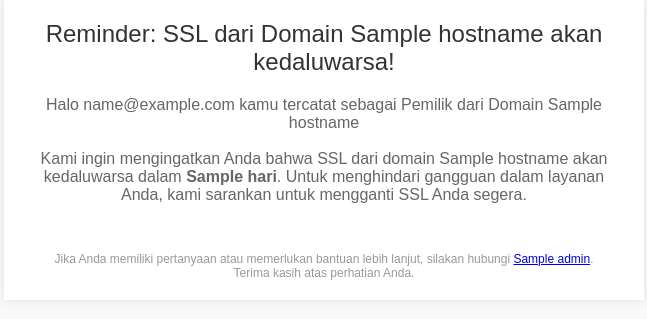
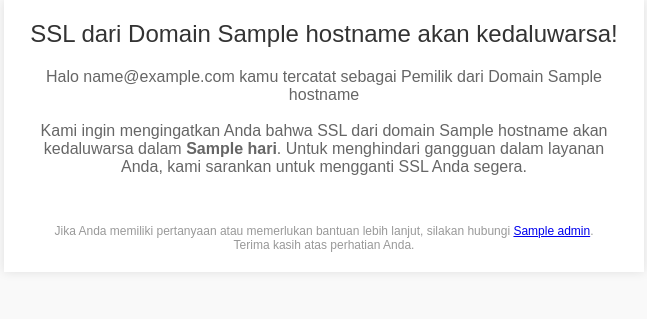
Before and after one commit to dimaskiddo/ssl-checker, a Python web app: template templates/reminder.html in a window 1280 px wide. Shown: the top 319 px of the page, without its empty margins (316-963 px from the left). Run offline with Jinja, Linux system fonts and the light colour scheme; the template is opened without the code that fills it: most values are stand-ins (such as "Sample title", 1, 10 or a date in 2020).

Commit message:
style: update templates wording for email

```diff
--- a/jobs.py
+++ b/jobs.py
@@ -36,14 +36,14 @@ def process_csv_file(csv_file_path):
                         body_template = parse_template("templates/errors.html")
                         body_email = body_template.render({"email": admin_email, "hostname": hostname, "error": err})
 
-                        send_email(admin_email, f"Reminder SSL Expiration for \"{hostname}\"", body_email)
+                        send_email(admin_email, f"Galat Pengecekan Kedaluwarsa SSL untuk \"{hostname}\"", body_email)
                     else:
                         log.warning(f"-> Sending Mail Notification to ${contact_email}")
 
                         body_template = parse_template("templates/expired.html")
                         body_email = body_template.render({"email": contact_email, "admin": admin_email, "hostname": hostname, "error": err})
 
-                        send_email(contact_email, f"Reminder SSL Expiration for \"{hostname}\"", body_email)
+                        send_email(contact_email, f"Peringatan Kedaluwarsa SSL untuk \"{hostname}\"", body_email)
                 else:
                     # Menghitung selisih waktu
                     current_date = datetime.datetime.now()
@@ -56,7 +56,7 @@ def process_csv_file(csv_file_path):
                         body_template = parse_template("templates/reminder.html")
                         body_email = body_template.render({"email": contact_email, "admin": admin_email, "hostname": hostname, "exp_days": days_until_expiration})
 
-                        send_email(contact_email, f"Reminder SSL Expiration for \"{hostname}\"", body_email)
+                        send_email(contact_email, f"Pengingat Kedaluwarsa SSL untuk \"{hostname}\"", body_email)
                     else:
                         log.info(f"\"{hostname}\" Expired at {expiration.strftime('%d-%m-%Y')}")
     except csv.Error:
--- a/templates/expired.html
+++ b/templates/expired.html
@@ -3,7 +3,7 @@
 <head>
     <meta charset="UTF-8">
     <meta name="viewport" content="width=device-width, initial-scale=1.0">
-    <title>Reminder SSL Expiration for {{ hostname }}</title>
+    <title>Peringatan Kedaluwarsa SSL untuk {{ hostname }}</title>
     <style>
         body {
             font-family: Arial, sans-serif;
@@ -52,7 +52,7 @@
 </head>
 <body>
     <div class="container">
-        <div class="header">Peringatan: SSL dari Domain {{ hostname }} sudah kedaluwarsa!</div>
+        <div class="header">SSL dari Domain {{ hostname }} sudah kedaluwarsa!</div>
         <div class="content">
             Halo {{ email }} kamu tercatat sebagai Pemilik dari Domain {{ hostname }}<br><br>
             Kami ingin mengingatkan Anda bahwa SSL dari domain {{ hostname }} sudah <strong>kedaluwarsa</strong>. Untuk menghindari gangguan dalam layanan Anda, kami sarankan untuk mengganti SSL Anda segera.<br><br>
--- a/templates/reminder.html
+++ b/templates/reminder.html
@@ -3,7 +3,7 @@
 <head>
     <meta charset="UTF-8">
     <meta name="viewport" content="width=device-width, initial-scale=1.0">
-    <title>Reminder SSL Expiration for {{ hostname }}</title>
+    <title>Pengingat Kedaluwarsa SSL untuk {{ hostname }}</title>
     <style>
         body {
             font-family: Arial, sans-serif;
@@ -52,7 +52,7 @@
 </head>
 <body>
     <div class="container">
-        <div class="header">Reminder: SSL dari Domain {{ hostname }} akan kedaluwarsa!</div>
+        <div class="header">SSL dari Domain {{ hostname }} akan kedaluwarsa!</div>
         <div class="content">
             Halo {{ email }} kamu tercatat sebagai Pemilik dari Domain {{ hostname }}<br><br>
             Kami ingin mengingatkan Anda bahwa SSL dari domain {{ hostname }} akan kedaluwarsa dalam <strong>{{ exp_days }} hari</strong>. Untuk menghindari gangguan dalam layanan Anda, kami sarankan untuk mengganti SSL Anda segera.<br><br>
```
